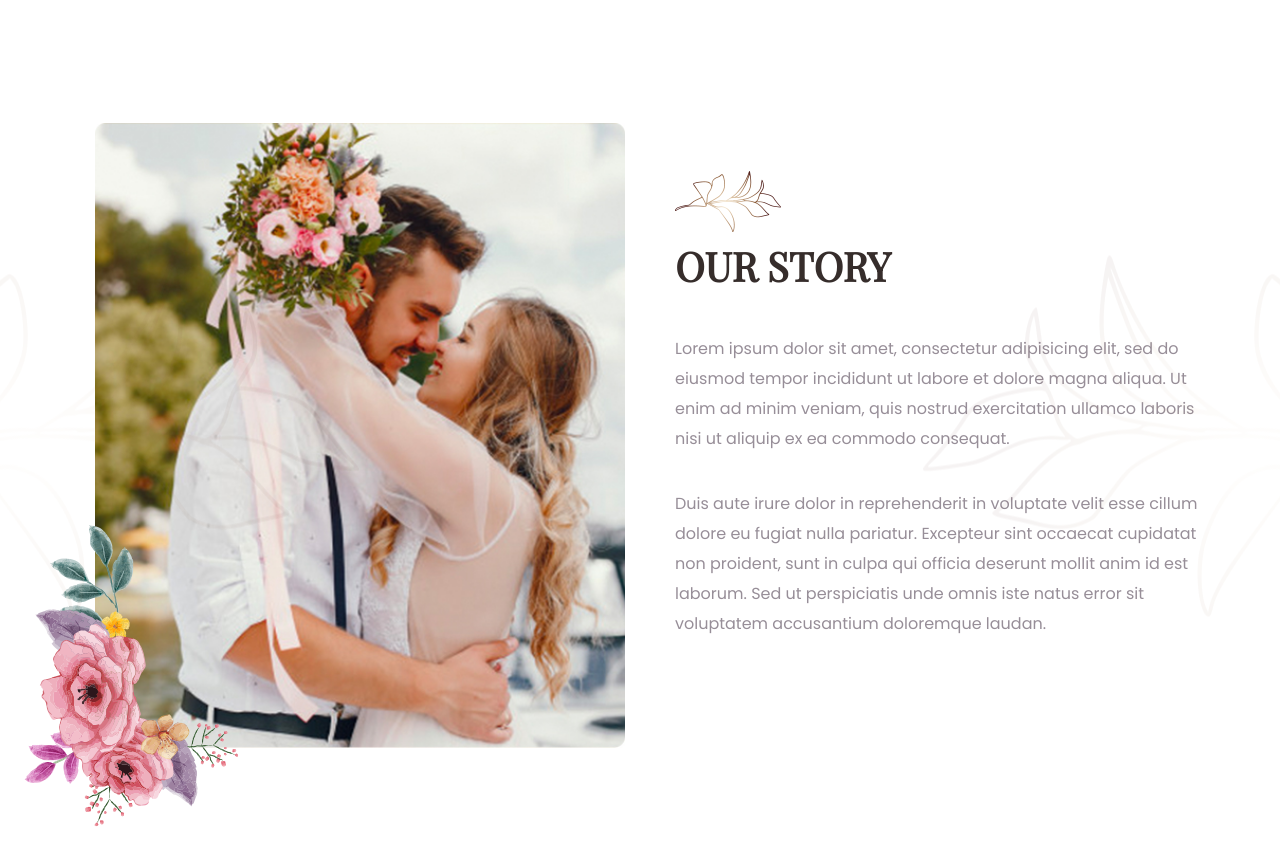
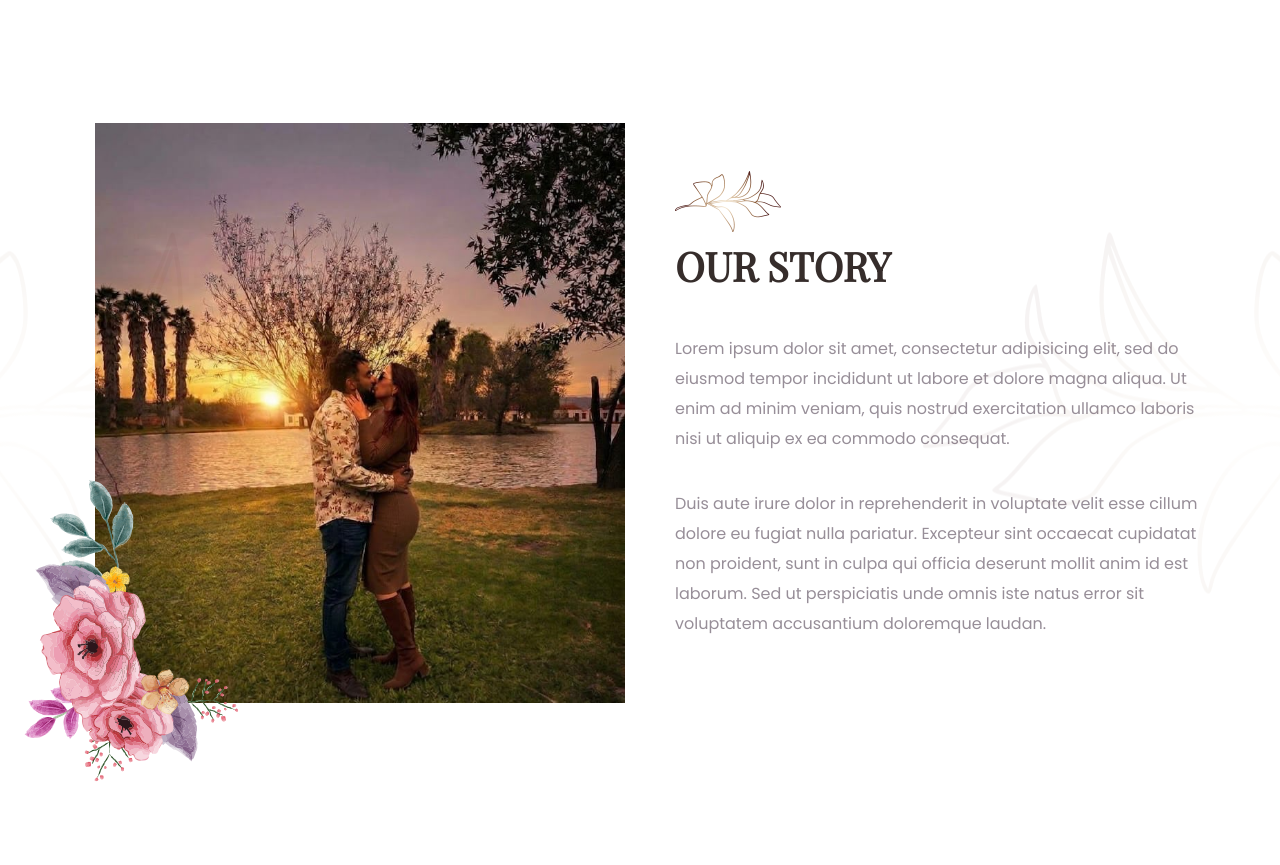
Before and after one commit to invita-me/wedding-claudia, a plain HTML site: page index.html in a window 1280 px wide. Shown: the part 980-1845 px from the top of the page. Drawn offline with nearby package versions, Linux system fonts and the light colour scheme; some packages are replaced by stand-ins of ours.

```diff
--- a/index.html
+++ b/index.html
@@ -126,7 +126,7 @@
                 <div class="row">
                     <div class="col-lg-6">
                         <div class="story-img mb-100">
-                             <img src="assets/img/our_story/story-img.jpg" class="story-imges" alt="">
+                             <img src="assets/img/our_story/story-img.jpeg" class="story-imges" alt="">
                              <!-- shape flower -->
                              <div class="shape-flower-img">
                                 <img src="assets/img/our_story/flower_top.png" class="flower-top" alt="">
```
Also changed, not shown: our_story.html (+1 -1 lines), assets/img/our_story/story-img.jpeg (added).
